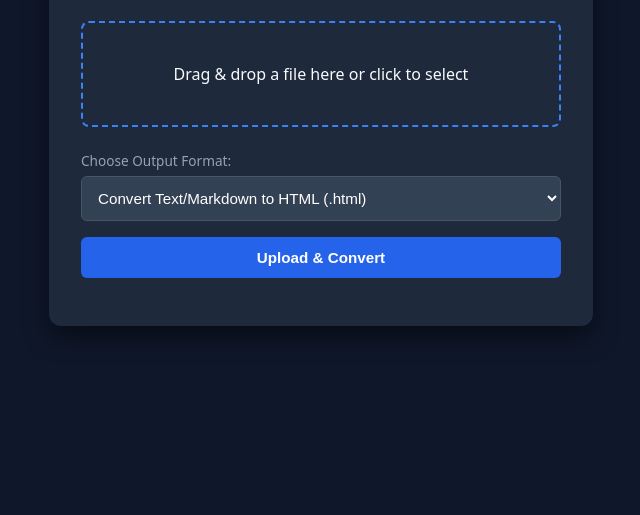
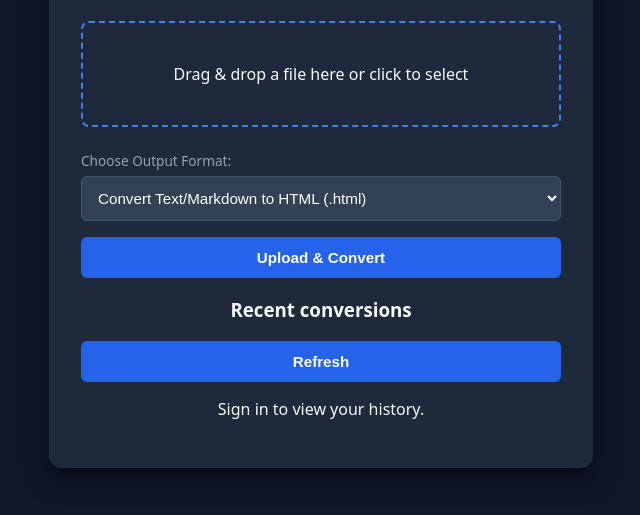
Before and after one commit to kheizaran-nazari-khakeshoori/zero-trust-ephemeral-converter, a plain HTML site: page client/index.html in a window 1280 px wide. Shown: the part 455-970 px from the top of the page, without its empty margins (319-959 px from the left). Before the commit the page ends 837 px from the top, so only its background shows below. Drawn offline with Linux system fonts and the light colour scheme.

Commit message:
Add a recent conversions panel

```diff
--- a/client/index.html
+++ b/client/index.html
@@ -117,6 +117,15 @@
 
     <button type="button" id="uploadBtn">Upload & Convert</button>
     <div class="status-msg" id="status"></div>
+
+    <section class="history-panel" aria-labelledby="historyTitle">
+      <div class="history-heading">
+        <h3 id="historyTitle">Recent conversions</h3>
+        <button type="button" id="refreshHistoryBtn" class="secondary-button">Refresh</button>
+      </div>
+      <p id="historyStatus" class="history-status">Sign in to view your history.</p>
+      <ul id="historyList" class="history-list"></ul>
+    </section>
   </div>
 
   <script src="app.js"></script>
```
